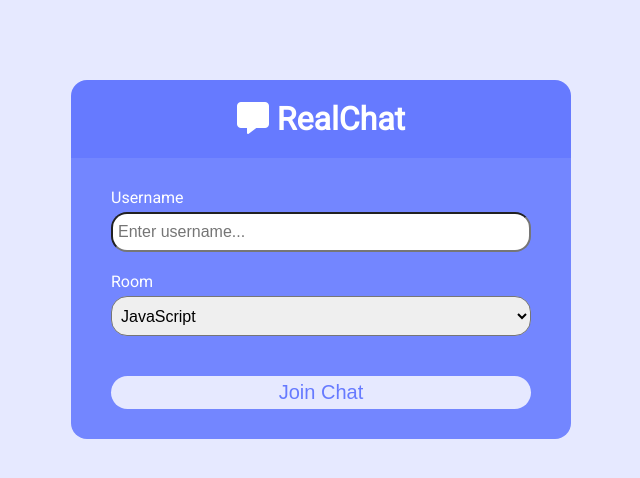
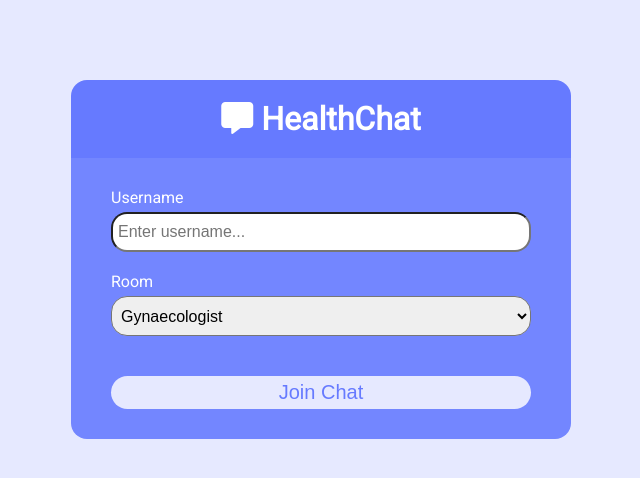
Before and after one commit to 2003SakshamSingh/HealthChat, a website: page public/index.html in a window 1280 px wide. Shown: the whole page, without its empty margins (319-959 px from the left). Drawn offline with Linux system fonts and the light colour scheme.

Commit message:
Add files via upload

```diff
--- a/public/index.html
+++ b/public/index.html
@@ -9,13 +9,13 @@
     <link rel="stylesheet" href="https://cdnjs.cloudflare.com/ajax/libs/font-awesome/5.12.1/css/all.min.css"
         integrity="sha256-mmgLkCYLUQbXn0B1SRqzHar6dCnv9oZFPEC1g1cwlkk=" crossorigin="anonymous" />
     <link rel="stylesheet" href="css/style.css" />
-    <title>RealChat app</title>
+    <title>HealthChat app</title>
 </head>
 
 <body>
     <div class="join-container">
         <header class="join-header">
-            <h1><i class="fa-solid fa-message"></i> RealChat </h1>
+            <h1><i class="fa-solid fa-message"></i> HealthChat </h1>
         </header>
         <main class="join-main">
             <form action="chat.html">
@@ -26,12 +26,13 @@
                 <div class="form-control">
                     <label for="room">Room</label>
                     <select name="room" id="room">
-                        <option value="JavaScript">JavaScript</option>
-                        <option value="Python">Python</option>
-                        <option value="PHP">PHP</option>
-                        <option value="C#">C#</option>
-                        <option value="Ruby">Ruby</option>
-                        <option value="Java">Java</option>
+                        <option value="Gynaecologist">Gynaecologist</option>
+                        <option value="Orthopedist">Orthopedist</option>
+                        <option value="Cardiologist">Cardiologist</option>
+                        <option value="Psychiatrist">Psychiatrist</option>
+                        <option value="Dermatologist">Dermatologist</option>
+                        <option value="Neurologist">Neurologist</option>
+                        <option value="Surgeon">Surgeon</option>
                     </select>
                 </div>
                 <button type="submit" class="btn">Join Chat</button>
```
Also changed, not shown: public/chat.html (+1 -1 lines).
